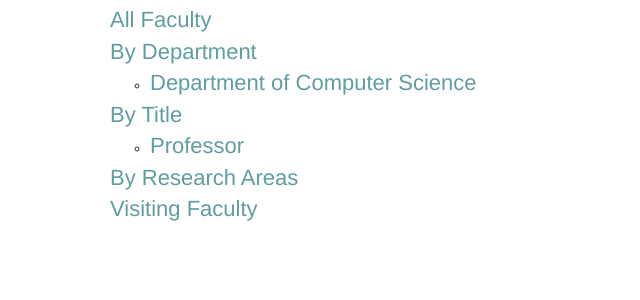
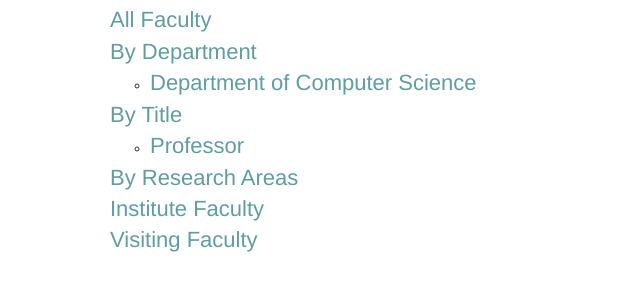
Before and after one commit to sahalsajjad/iiits.ac.in, a Django app: template iiits/templates/iiits/faculty/faculty_home.html in a window 1280 px wide. Shown: the part 214-514 px from the top of the page, without its empty margins (0-640 px from the left). Run offline with Django 3.2, Linux system fonts and the light colour scheme; the template is opened without the code that fills it: values that come from a table or form of the project are taken from there, others are empty; data comes from the database, SQL or seed files in the repository; parts of the project's set-up code (start-up, migrations or seed data) failed here and were passed over; some libraries are stand-ins or nearby versions.

Commit message:
Added institute faculty to the templates, views.py not stable

```diff
--- a/iiits/templates/iiits/faculty/faculty_home.html
+++ b/iiits/templates/iiits/faculty/faculty_home.html
@@ -21,6 +21,7 @@
 					<li><a href="?dept=all&amp;title=all&amp;ra={{area.code}}&amp;vs=false&amp;instfac=true">{{area.title}}</a></li>
 				{% endfor %}
 			</ul>
+			<li><a href="?dept=all&amp;title=all&amp;ra=all&amp;vs=false&amp;instfac=true">Institute Faculty</a></li>
 			<li><a href="?dept=all&amp;title=all&amp;ra=all&amp;vs=true&amp;instfac=false">Visiting Faculty</a></li>
 		</ul>
 	</div>
--- a/iiits/views.py
+++ b/iiits/views.py
@@ -41,5 +41,7 @@ class FacultyProfileView(TemplateView):
 		ifNone(vs,'true')
 		instfac = self.request.GET.get('instfac')
 		ifNone(instfac,'true')
-
+		if(dept != 'all'
+		InstFacultyListByDept = Faculty.objects.filter('department__code'=dept)
+		VisitingFacultyList = VisitingFaculty.filter()
 		return context
```
Also changed, not shown: 1 other file.
